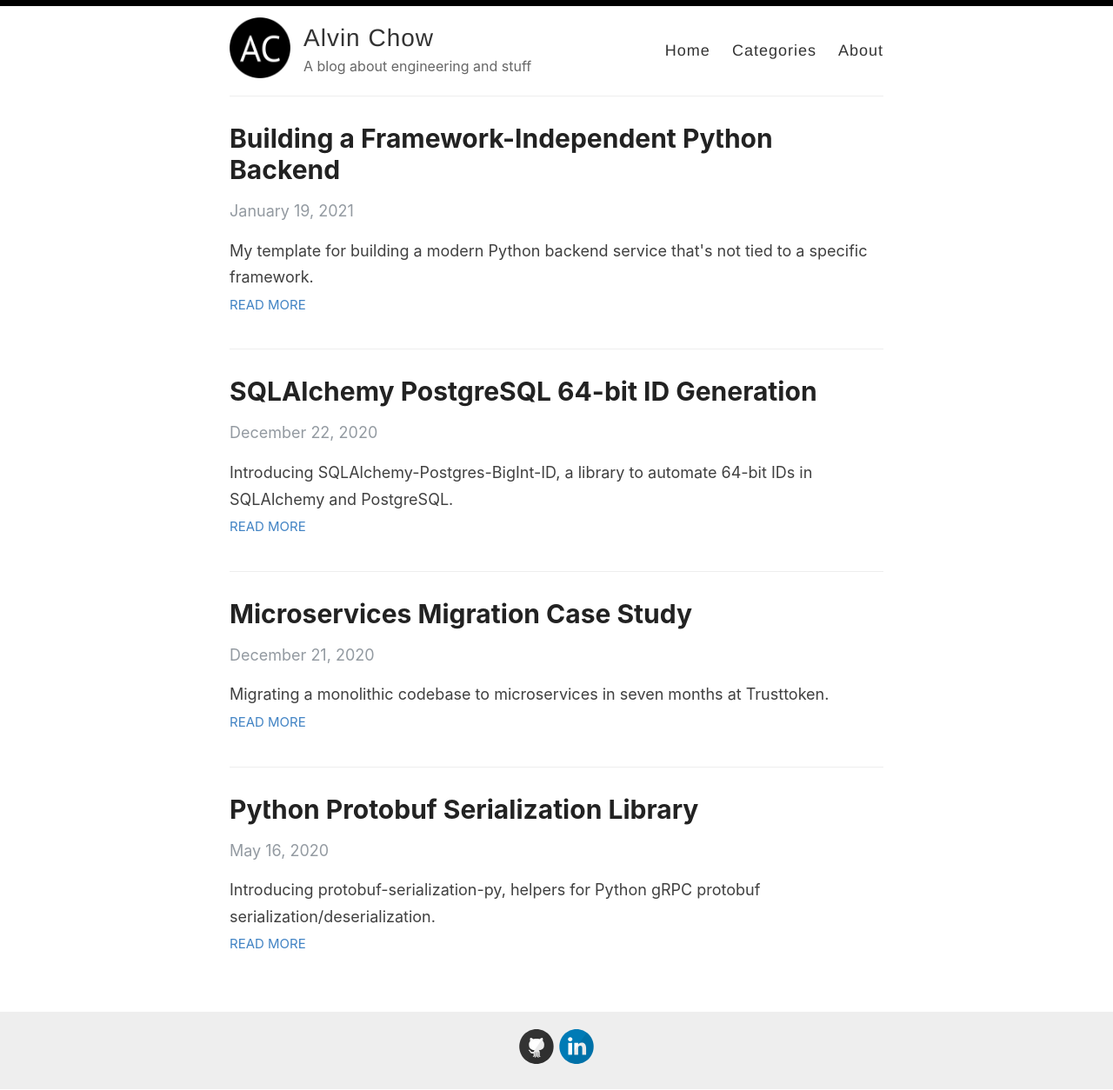
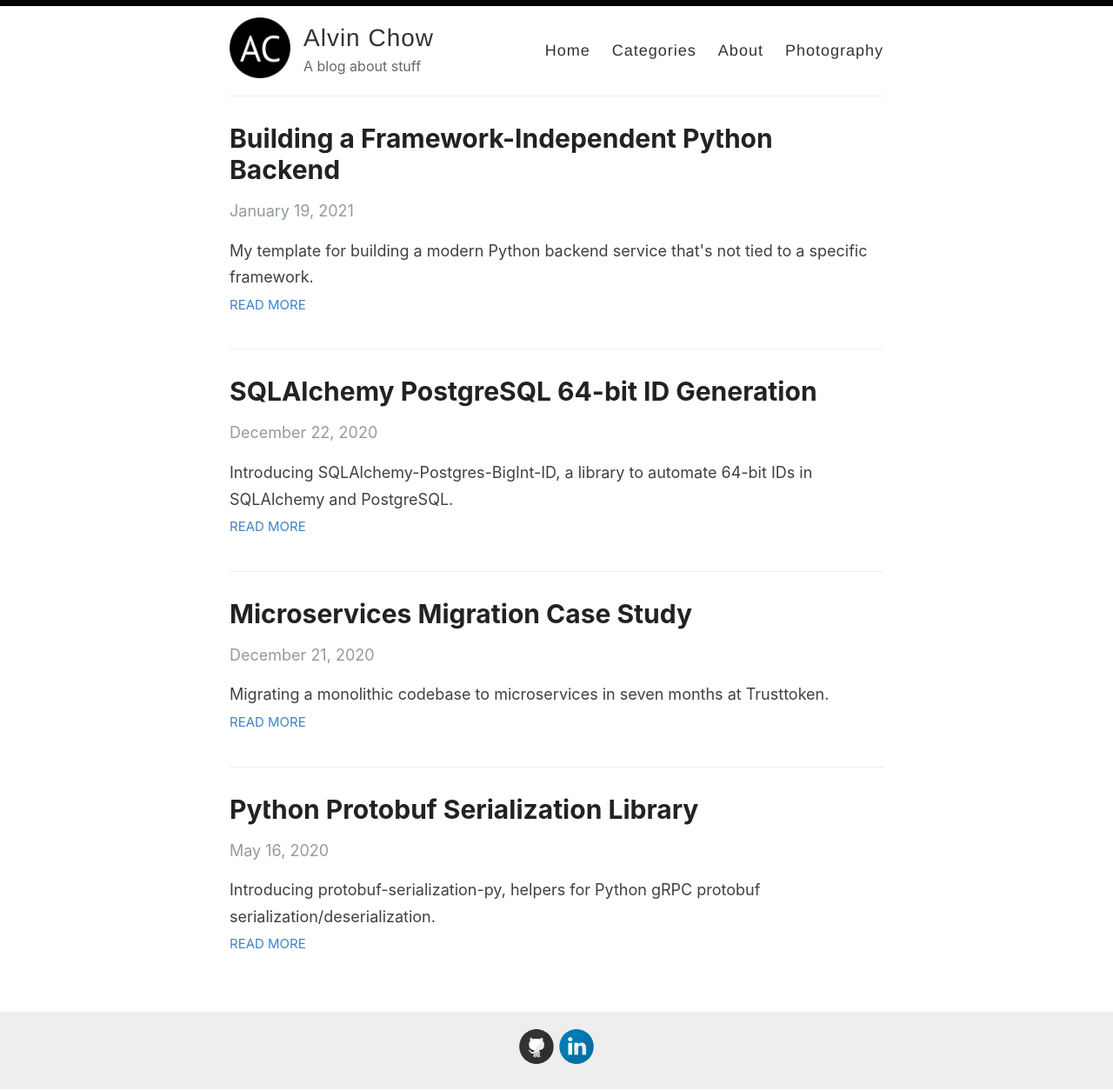
Before and after one commit to alvinchow86/alvinchow86.github.io, a Jekyll site: the page built from index.html, in a window 1280 px wide. Shown: the whole page at 87% size. Built offline with Jekyll 4.4.1, drawn with Linux system fonts in a browser that asks for light colours; the list of posts is cut into pages by our own code.

Commit message:
Photography link

```diff
--- a/_config.yml
+++ b/_config.yml
@@ -9,7 +9,7 @@ name: Alvin Chow
 author: Alvin Chow
 
 # Short bio or description (displayed in the header)
-description: A blog about engineering and stuff
+description: A blog about stuff
 
 # URL of your avatar or profile pic (you could use your GitHub profile pic)
 avatar: /images/alvinchow-logo.png
--- a/_layouts/default.html
+++ b/_layouts/default.html
@@ -32,6 +32,7 @@
               <!-- <a href="{{ site.baseurl }}/posts">Posts</a> -->
               <!-- <a href="{{ site.baseurl }}/search">Search</a> -->
               <a href="{{ site.baseurl }}/about">About</a>
+              <a href="https://alvinchow.zenfolio.com">Photography</a>
             </nav>
           </header>
         </div>
```
